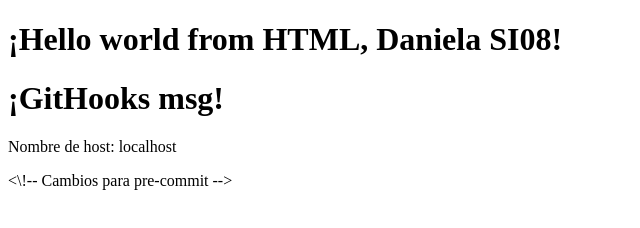
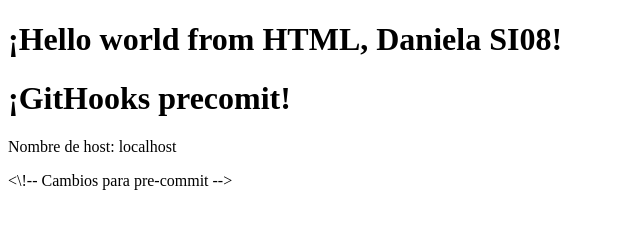
Before and after one commit to Danyss09/GitHook_HTML, a plain HTML site: page index.html in a window 1280 px wide. Shown: the whole page, without its empty margins (0-640 px from the left). Drawn offline with Linux system fonts and the light colour scheme.

Commit message:
Prueba del pre-commit hook con index.html

```diff
--- a/index.html
+++ b/index.html
@@ -8,7 +8,7 @@
 <body>
 
     <h1>¡Hello world from HTML, Daniela SI08!</h1>
-    <h1>¡GitHooks msg!</h1>
+    <h1>¡GitHooks precomit!</h1>
 
  <p>Nombre de host: <span id="hostname"></span></p>
 
@@ -19,3 +19,4 @@
 </body>
 </html>
 <\!-- Cambios para pre-commit -->
+<!-- Cambios para pre-commit -->
```
